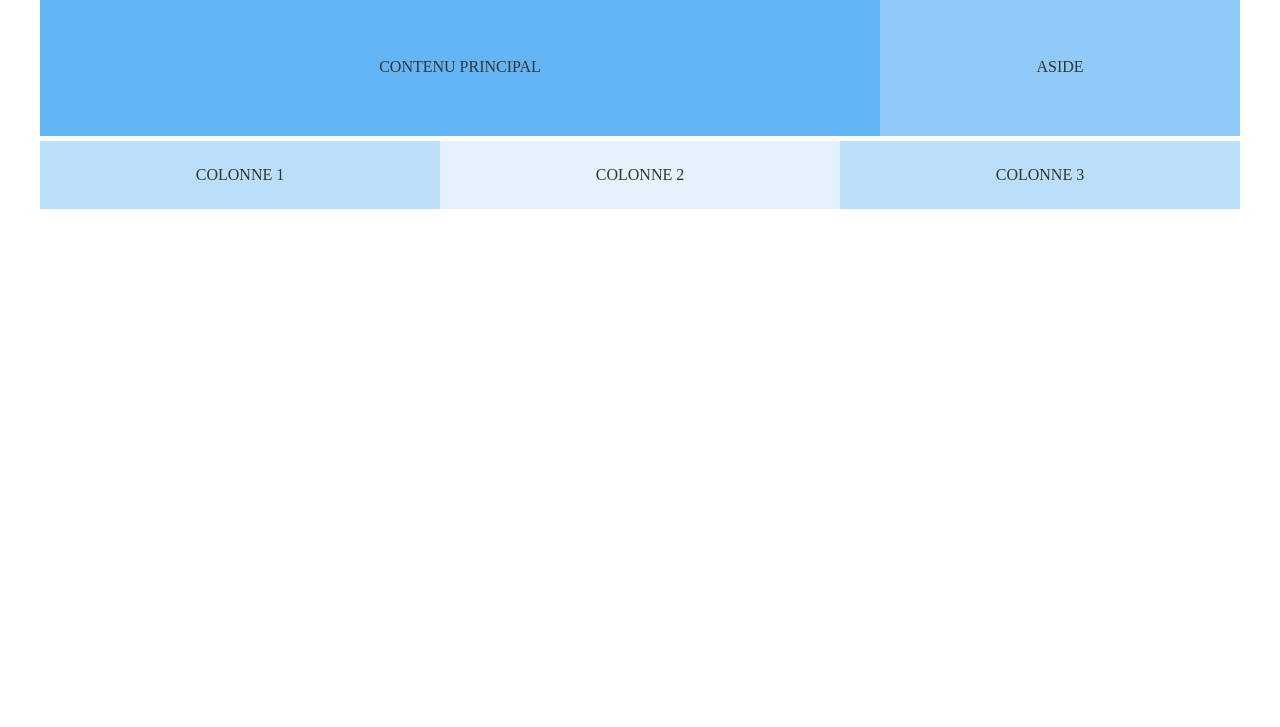
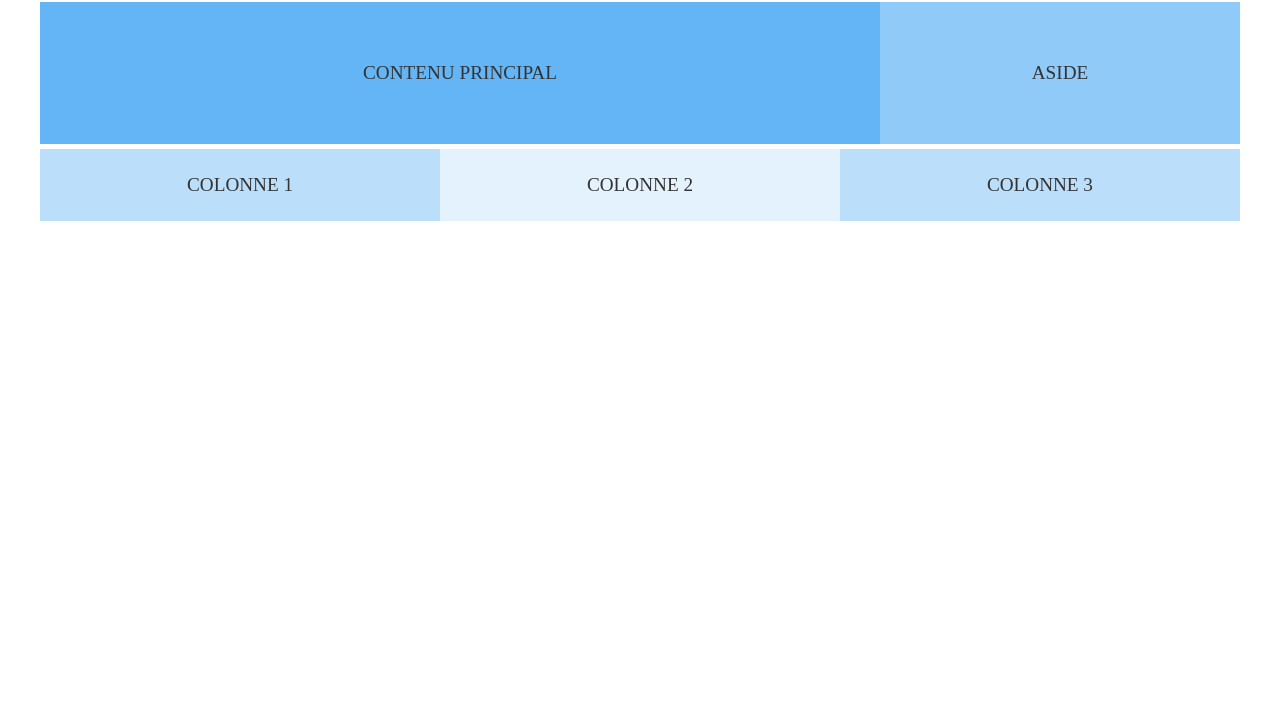
Before and after one commit to easywebconcept59/learngit, a plain HTML site: page demo/mobile-first.html in a window 1280 px wide. Shown: the part 73-800 px from the top of the page. Drawn offline with Linux system fonts and the light colour scheme.

Commit message:
Modifications sur IDE

```diff
--- a/demo/css/desktop-first.css
+++ b/demo/css/desktop-first.css
@@ -11,7 +11,7 @@ body {
 }
 
 .container {
-  max-width: 1200px;
+  max-width: 1100px;
   margin: 0 auto;
   padding: 0;
 }
--- a/demo/css/mobile-first.css
+++ b/demo/css/mobile-first.css
@@ -1,7 +1,7 @@
 /* CSS par défaut pour tous les types de device */
 body {
   color: #333;
-  font-size: 1rem;
+  font-size: 1.2rem;
   text-transform: uppercase;
   text-align: center;
 }
```
